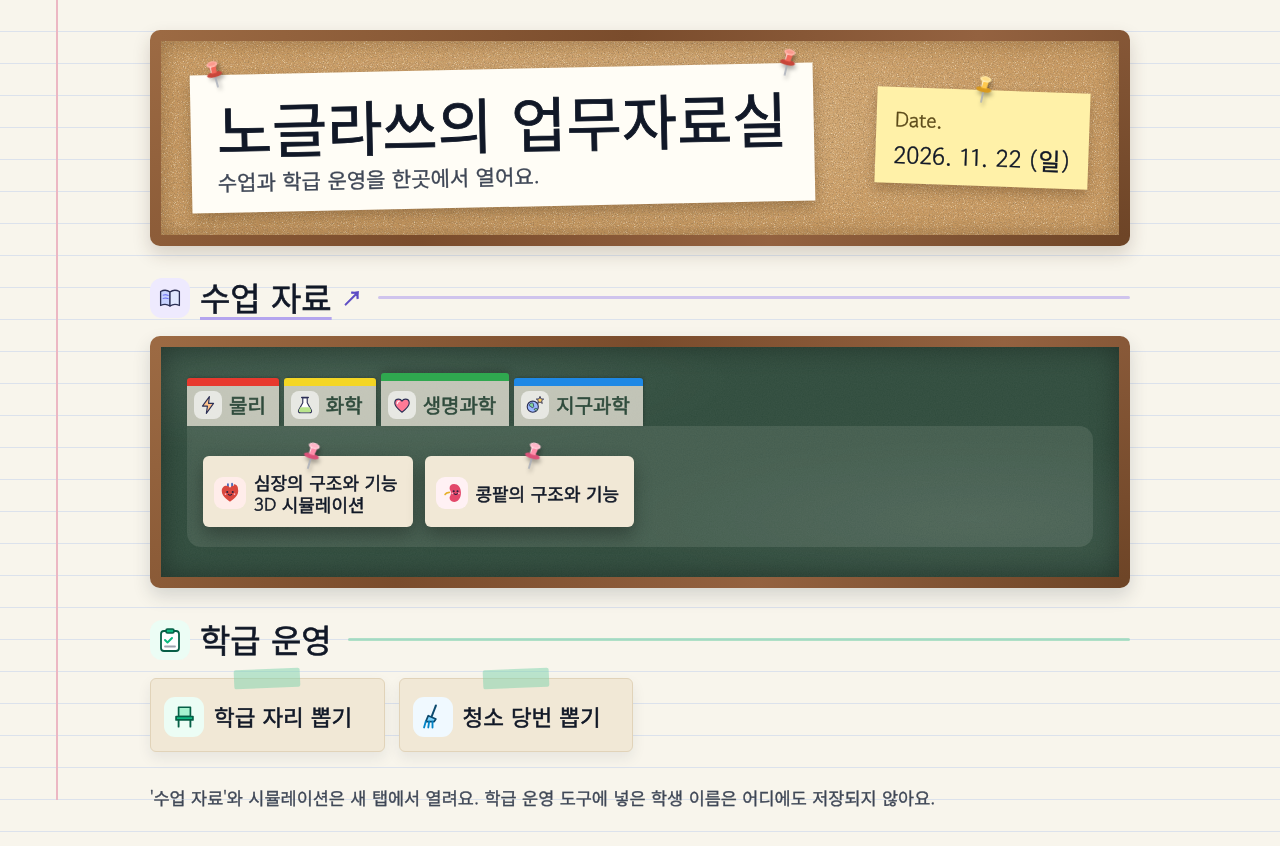
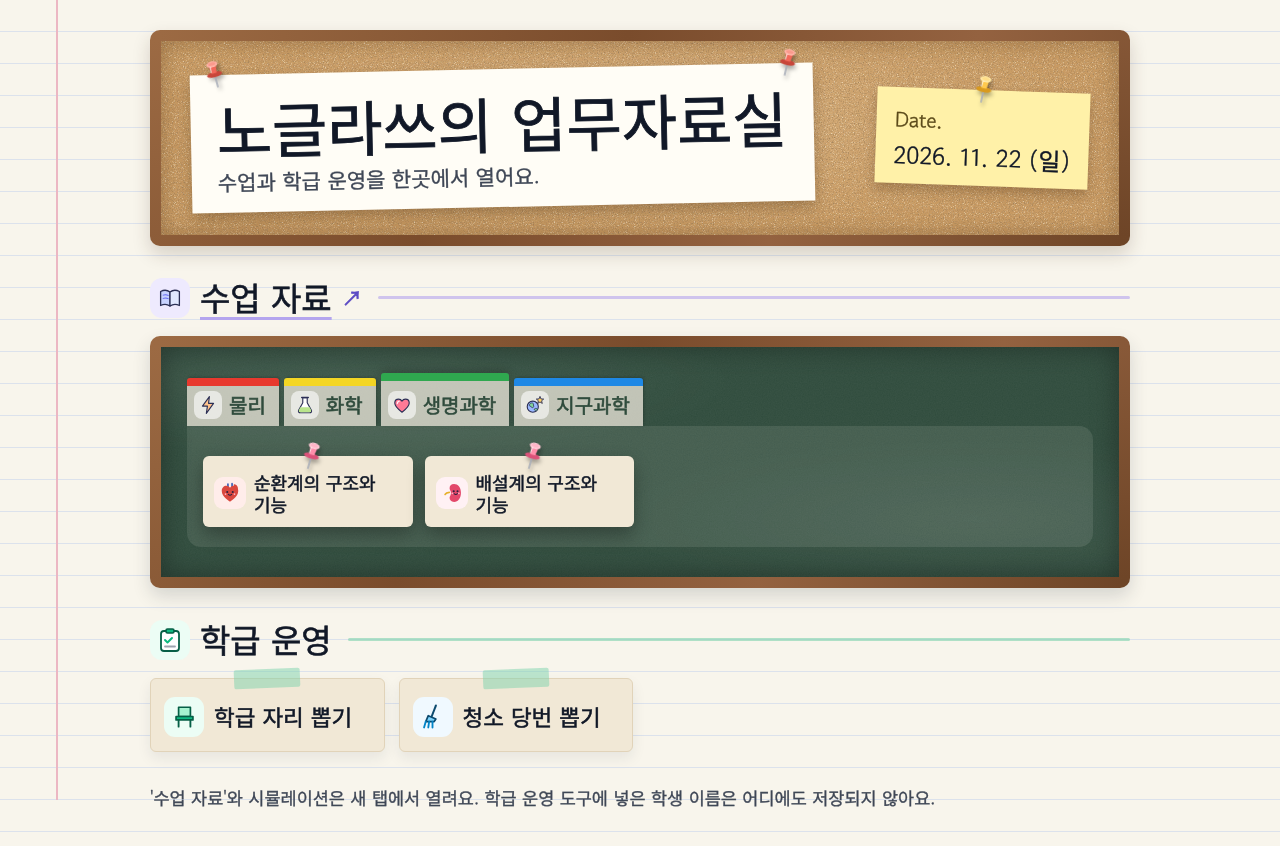
Before and after one commit to dajihoya/NOHclass, a plain HTML site: page index.html in a window 1280 px wide. Drawn offline with Linux system fonts and the light colour scheme; no server answers; a web font is replaced by a local one.

Commit message:
카드 이름: 순환계의 구조와 기능, 배설계의 구조와 기능
Co-Authored-By: Claude Opus 5.5 <noreply@anthropic.com>
Claude-Session: https://claude.ai/code/session_01YbTsHbWJkp4kYo9jx24gBP

```diff
--- a/index.html
+++ b/index.html
@@ -146,8 +146,8 @@ a.card b{font-weight:400;font-size:22.5px;line-height:1.25;word-break:keep-all;-
       <section class="sub" data-topic="life-science" aria-labelledby="hLife">
         <h3 id="hLife"><span class="badge" aria-hidden="true"><svg viewBox="0 0 36 36"><path d="M18 31C10 25 5 20.5 5 14.5 5 10.5 8 7.5 12 7.5c2.6 0 4.7 1.4 6 3.5 1.3-2.1 3.4-3.5 6-3.5 4 0 7 3 7 7 0 6-5 10.5-13 16.5z" fill="#ff7a96" stroke="#2b2f55" stroke-width="2" stroke-linejoin="round"/><path d="M9.5 15.5q0-3.5 3.5-4.5" fill="none" stroke="#fff" stroke-width="2.2" stroke-linecap="round" opacity=".9"/></svg></span>생명과학<span class="line" aria-hidden="true"></span></h3>
         <div class="cards">
-        <a class="card" href="https://dajihoya.github.io/scienceclass/life-science/heart.html" target="_blank" rel="noopener"><span class="hd"><span class="pic" style="--bsoft:#FFEDEA" aria-hidden="true"><svg viewBox="0 0 64 64"><path d="M26 15V6M38 14V5" stroke="#3E63B8" stroke-width="5" stroke-linecap="round"/><path d="M32 57S8 43 8 26C8 17 14 11 21.5 11c4.6 0 8.2 2.6 10.5 6 2.3-3.4 5.9-6 10.5-6C50 11 56 17 56 26c0 17-24 31-24 31z" fill="#D9473D"/><path d="M45 9c6 2 8 7 7 12" stroke="#D9473D" stroke-width="5" fill="none" stroke-linecap="round"/><circle cx="24" cy="29" r="3" fill="#2A2140"/><circle cx="40" cy="29" r="3" fill="#2A2140"/><path d="M27 36q5 5 10 0" stroke="#2A2140" stroke-width="3" fill="none" stroke-linecap="round"/><circle cx="19" cy="35" r="2.6" fill="#FFB3C4"/><circle cx="45" cy="35" r="2.6" fill="#FFB3C4"/></svg></span><b data-sync="heart">심장의 구조와 기능 3D 시뮬레이션</b></span></a>
-        <a class="card" href="https://dajihoya.github.io/scienceclass/life-science/nephron.html" target="_blank" rel="noopener"><span class="hd"><span class="pic" style="--bsoft:#FFF1F4" aria-hidden="true"><svg viewBox="0 0 64 64"><path d="M38 6c11 0 20 10 20 25S50 58 38 58c-9 0-13-6-13-12 0-5 4-7 4-14s-4-9-4-14C25 11 29 6 38 6z" fill="#E3476A"/><path d="M24 30c-6 0-10 2-12 6" stroke="#E6B02A" stroke-width="5" fill="none" stroke-linecap="round"/><circle cx="37" cy="27" r="3" fill="#2A2140"/><circle cx="48" cy="27" r="3" fill="#2A2140"/><path d="M38 34q5 5 10 0" stroke="#2A2140" stroke-width="3" fill="none" stroke-linecap="round"/><circle cx="33" cy="33" r="2.6" fill="#FFB3C4"/><circle cx="52" cy="33" r="2.6" fill="#FFB3C4"/></svg></span><b data-sync="nephron">콩팥의 구조와 기능</b></span></a>
+        <a class="card" href="https://dajihoya.github.io/scienceclass/life-science/heart.html" target="_blank" rel="noopener"><span class="hd"><span class="pic" style="--bsoft:#FFEDEA" aria-hidden="true"><svg viewBox="0 0 64 64"><path d="M26 15V6M38 14V5" stroke="#3E63B8" stroke-width="5" stroke-linecap="round"/><path d="M32 57S8 43 8 26C8 17 14 11 21.5 11c4.6 0 8.2 2.6 10.5 6 2.3-3.4 5.9-6 10.5-6C50 11 56 17 56 26c0 17-24 31-24 31z" fill="#D9473D"/><path d="M45 9c6 2 8 7 7 12" stroke="#D9473D" stroke-width="5" fill="none" stroke-linecap="round"/><circle cx="24" cy="29" r="3" fill="#2A2140"/><circle cx="40" cy="29" r="3" fill="#2A2140"/><path d="M27 36q5 5 10 0" stroke="#2A2140" stroke-width="3" fill="none" stroke-linecap="round"/><circle cx="19" cy="35" r="2.6" fill="#FFB3C4"/><circle cx="45" cy="35" r="2.6" fill="#FFB3C4"/></svg></span><b data-sync="heart">순환계의 구조와 기능</b></span></a>
+        <a class="card" href="https://dajihoya.github.io/scienceclass/life-science/nephron.html" target="_blank" rel="noopener"><span class="hd"><span class="pic" style="--bsoft:#FFF1F4" aria-hidden="true"><svg viewBox="0 0 64 64"><path d="M38 6c11 0 20 10 20 25S50 58 38 58c-9 0-13-6-13-12 0-5 4-7 4-14s-4-9-4-14C25 11 29 6 38 6z" fill="#E3476A"/><path d="M24 30c-6 0-10 2-12 6" stroke="#E6B02A" stroke-width="5" fill="none" stroke-linecap="round"/><circle cx="37" cy="27" r="3" fill="#2A2140"/><circle cx="48" cy="27" r="3" fill="#2A2140"/><path d="M38 34q5 5 10 0" stroke="#2A2140" stroke-width="3" fill="none" stroke-linecap="round"/><circle cx="33" cy="33" r="2.6" fill="#FFB3C4"/><circle cx="52" cy="33" r="2.6" fill="#FFB3C4"/></svg></span><b data-sync="nephron">배설계의 구조와 기능</b></span></a>
         </div>
       </section>
       <section class="sub earth" data-topic="earth-science" aria-labelledby="hEarth">
```
